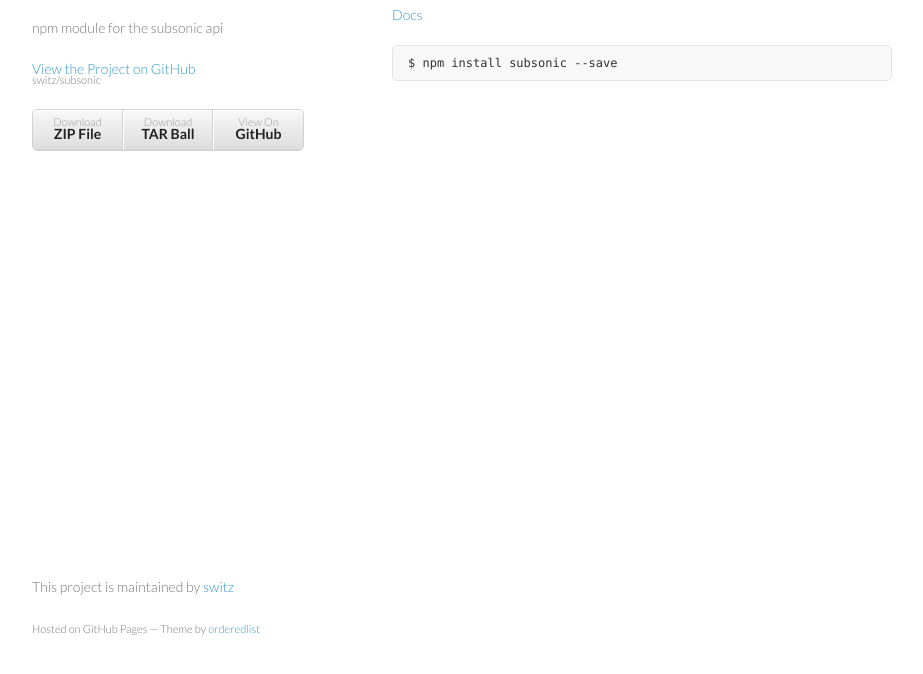
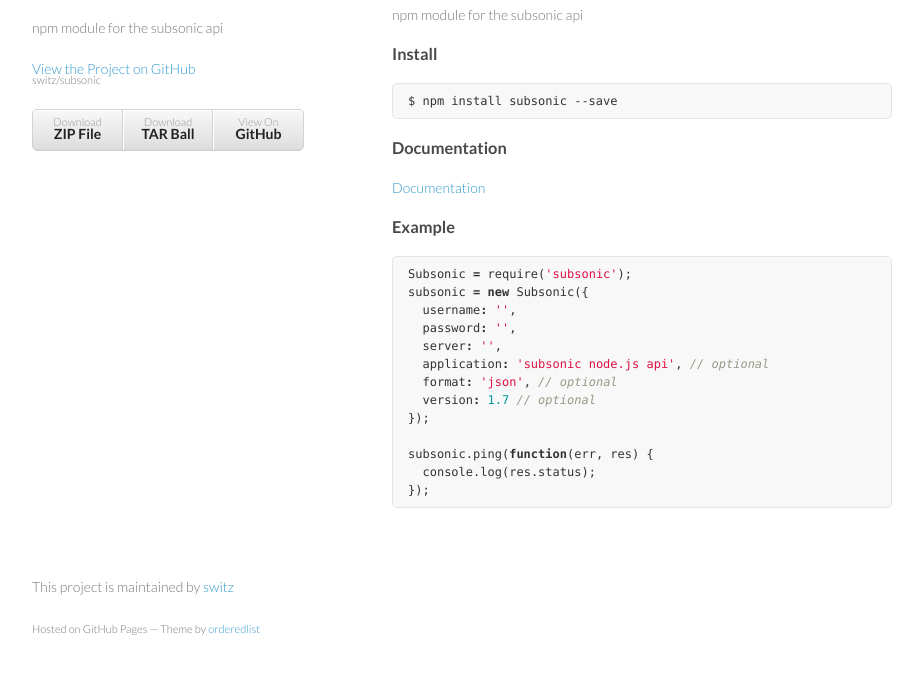
Before and after one commit to switz/subsonic, a website: page index.html in a window 1280 px wide. Shown: the part 92-766 px from the top of the page, without its empty margins (178-1101 px from the left). Drawn offline with Linux system fonts and the light colour scheme.

Commit message:
Create gh-pages branch via GitHub

```diff
--- a/index.html
+++ b/index.html
@@ -30,10 +30,33 @@
       <section>
         <h3>Subsonic Node.js API</h3>
 
-<p><a href="/subsonic/doc/classes/Subsonic.html">Docs</a></p>
+<p>npm module for the subsonic api</p>
+
+<h3>Install</h3>
 
 <pre><code>$ npm install subsonic --save
 </code></pre>
+
+<h3>Documentation</h3>
+
+<p><a href="http://saewitz.com/subsonic/doc/classes/Subsonic.html">Documentation</a></p>
+
+<h3>Example</h3>
+
+<div class="highlight"><pre><span class="nx">Subsonic</span> <span class="o">=</span> <span class="nx">require</span><span class="p">(</span><span class="s1">'subsonic'</span><span class="p">);</span>
+<span class="nx">subsonic</span> <span class="o">=</span> <span class="k">new</span> <span class="nx">Subsonic</span><span class="p">({</span>
+  <span class="nx">username</span><span class="o">:</span> <span class="s1">''</span><span class="p">,</span>
+  <span class="nx">password</span><span class="o">:</span> <span class="s1">''</span><span class="p">,</span>
+  <span class="nx">server</span><span class="o">:</span> <span class="s1">''</span><span class="p">,</span>
+  <span class="nx">application</span><span class="o">:</span> <span class="s1">'subsonic node.js api'</span><span class="p">,</span> <span class="c1">// optional</span>
+  <span class="nx">format</span><span class="o">:</span> <span class="s1">'json'</span><span class="p">,</span> <span class="c1">// optional</span>
+  <span class="nx">version</span><span class="o">:</span> <span class="mf">1.7</span> <span class="c1">// optional</span>
+<span class="p">});</span>
+
+<span class="nx">subsonic</span><span class="p">.</span><span class="nx">ping</span><span class="p">(</span><span class="kd">function</span><span class="p">(</span><span class="nx">err</span><span class="p">,</span> <span class="nx">res</span><span class="p">)</span> <span class="p">{</span>
+  <span class="nx">console</span><span class="p">.</span><span class="nx">log</span><span class="p">(</span><span class="nx">res</span><span class="p">.</span><span class="nx">status</span><span class="p">);</span>
+<span class="p">});</span>
+</pre></div>
       </section>
       <footer>
         <p>This project is maintained by <a href="https://github.com/switz">switz</a></p>
```
Also changed, not shown: params.json (+1 -1 lines).
